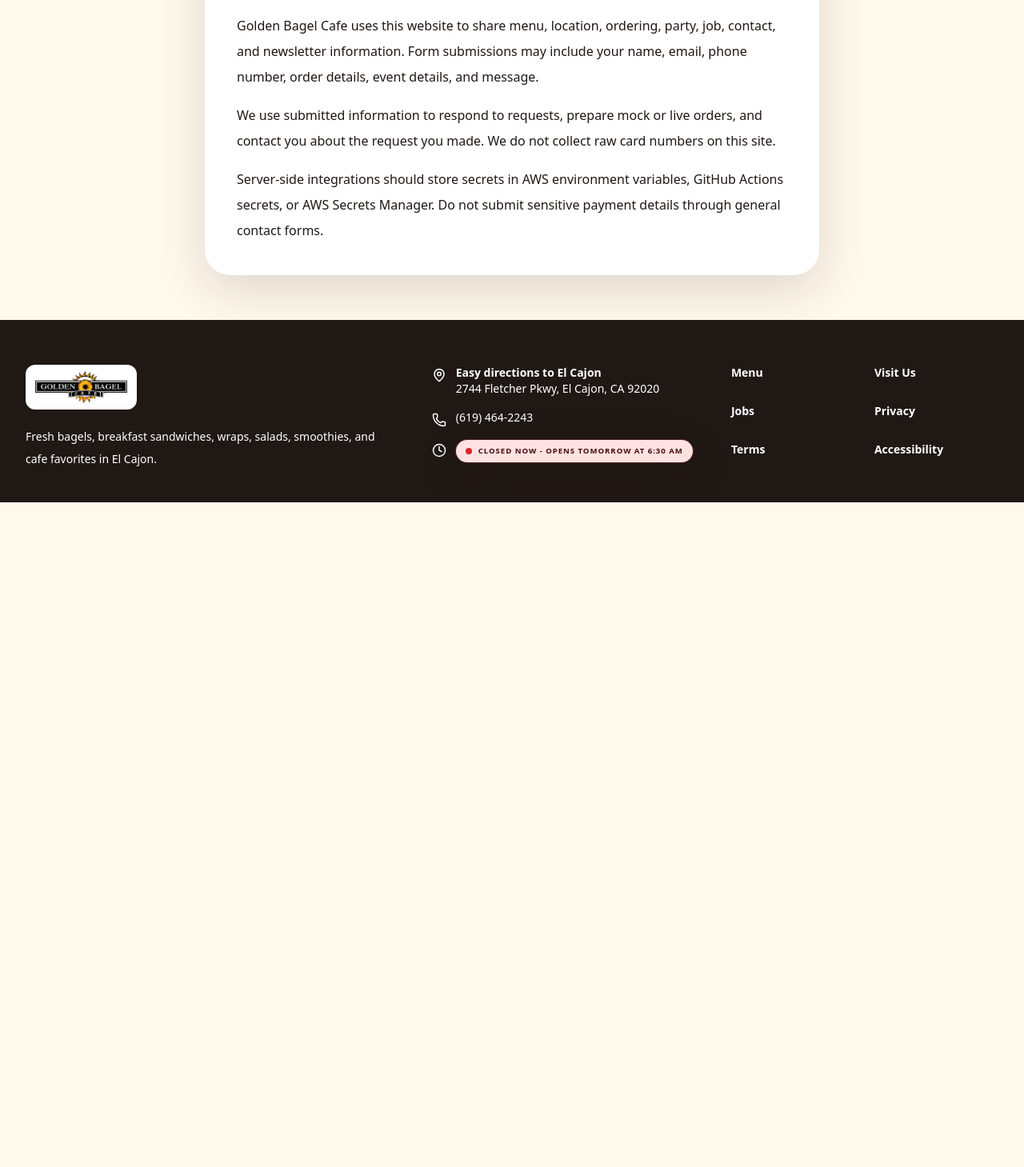
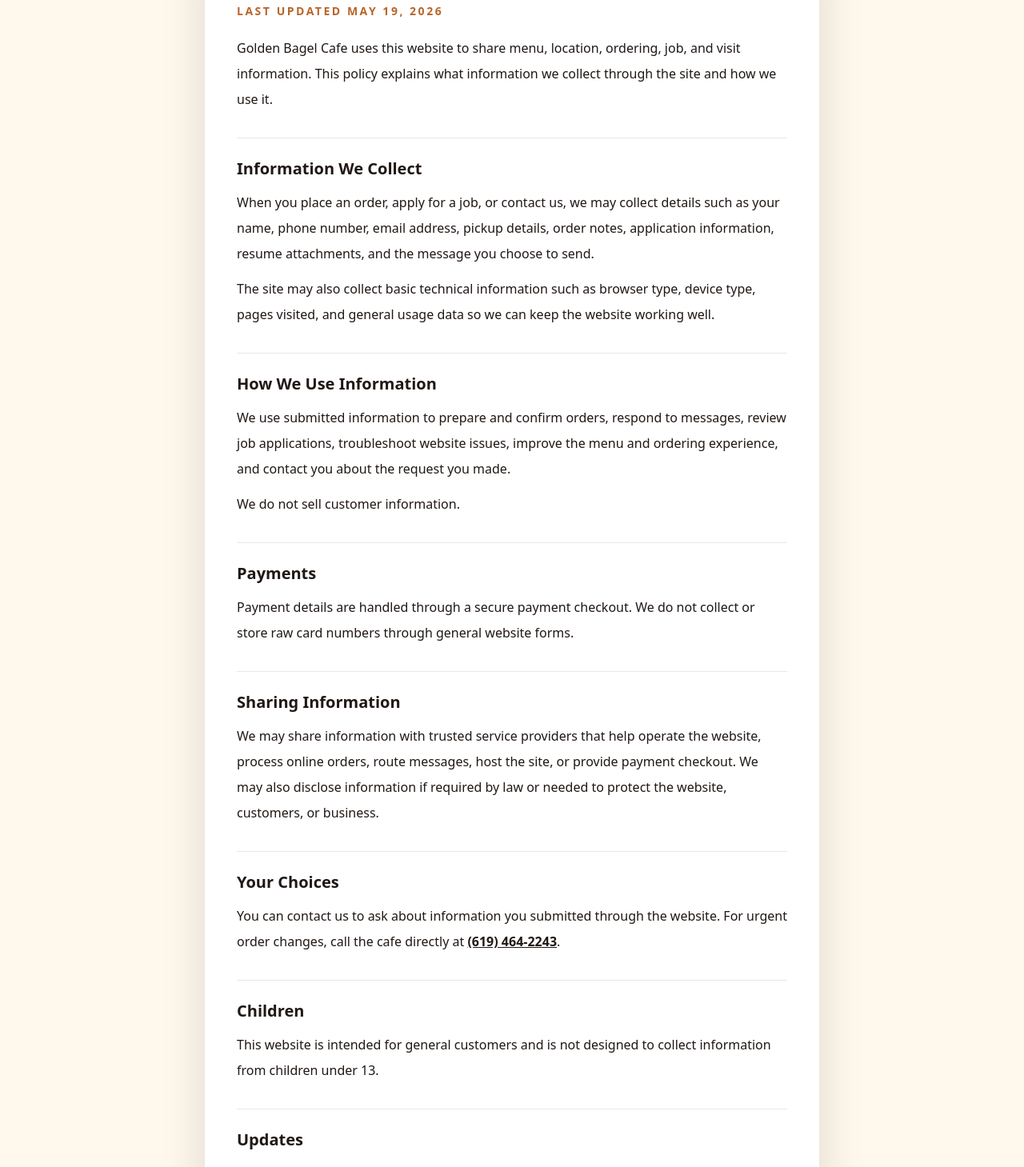
Before and after one commit to AnthonyBarbaro/goldenbagel, a Next.js app: page /privacy in a window 1280 px wide. Shown: the part 209-1668 px from the top of the page at 80% size. Before the commit the page ends 837 px from the top, so only its background shows below. Built offline with nearby package versions, Linux system fonts and the light colour scheme; no server answers.

Commit message:
Update policies and mobile navigation

```diff
--- a/src/app/accessibility/page.tsx
+++ b/src/app/accessibility/page.tsx
@@ -4,23 +4,61 @@
 
 export const metadata: Metadata = createPageMetadata(
   "Accessibility Statement",
-  "Accessibility statement for Golden Bagel Cafe website.",
+  "Accessibility statement and feedback contact information for the Golden Bagel Cafe website.",
   "/accessibility/"
 );
+
+const lastUpdated = "May 19, 2026";
+
+function AccessibilitySection({ title, children }: { title: string; children: React.ReactNode }) {
+  return (
+    <section className="mt-8 border-t border-charcoal/10 pt-6">
+      <h2 className="text-xl font-black text-charcoal">{title}</h2>
+      <div className="mt-3 space-y-3">{children}</div>
+    </section>
+  );
+}
 
 export default function AccessibilityPage() {
   return (
     <main className="bg-cream px-4 py-14 sm:px-6 lg:px-8">
       <article className="mx-auto max-w-3xl rounded-[2rem] bg-white p-6 leading-8 text-espresso/78 shadow-soft sm:p-10">
         <h1 className="font-serif text-4xl font-black text-charcoal">Accessibility Statement</h1>
+        <p className="mt-2 text-sm font-bold uppercase tracking-[0.18em] text-toast">Last updated {lastUpdated}</p>
         <p className="mt-5">
-          {siteConfig.name} aims to provide a website that is easy to use with keyboard navigation, screen readers, visible focus
-          states, readable contrast, labels for form fields, and reduced-motion support.
+          {siteConfig.name} wants the website to be usable by as many people as possible, including people using keyboards, screen
+          readers, magnification, voice control, or reduced-motion settings.
         </p>
-        <p className="mt-4">
-          If you have trouble using the site or need help placing a request, please call {siteConfig.phone}. Accessibility feedback
-          can be sent through the contact form on the Visit Us page.
-        </p>
+
+        <AccessibilitySection title="Our Goal">
+          <p>
+            We aim to follow practical accessibility practices based on WCAG guidance, including readable contrast, clear headings,
+            keyboard-friendly navigation, visible focus states, labeled form fields, text alternatives for meaningful images, and
+            layouts that work on mobile and desktop screens.
+          </p>
+        </AccessibilitySection>
+
+        <AccessibilitySection title="Ordering and Forms">
+          <p>
+            We try to keep ordering, job applications, and contact forms simple and usable with assistive technology. If a form or
+            checkout step is not working for you, call the cafe and we will help with the request directly.
+          </p>
+        </AccessibilitySection>
+
+        <AccessibilitySection title="Third-Party Tools">
+          <p>
+            Some features, such as maps, checkout, embedded media, or browser-level tools, may be provided by third parties. We do
+            not fully control those experiences, but we still want to help if you run into a barrier.
+          </p>
+        </AccessibilitySection>
+
+        <AccessibilitySection title="Feedback">
+          <p>
+            If you have trouble using the site, need information in another format, or want to report an accessibility issue, call{" "}
+            <a href={siteConfig.phoneHref} className="font-black text-charcoal underline">{siteConfig.phone}</a>. Please include
+            the page, device, browser, and a short description of what happened if you can.
+          </p>
+        </AccessibilitySection>
       </article>
     </main>
   );
--- a/src/app/privacy/page.tsx
+++ b/src/app/privacy/page.tsx
@@ -2,25 +2,85 @@
 import { siteConfig } from "@/config/site";
 import { createPageMetadata } from "@/lib/seo";
 
-export const metadata: Metadata = createPageMetadata("Privacy Policy", "Privacy policy for Golden Bagel Cafe website forms and ordering.", "/privacy/");
+export const metadata: Metadata = createPageMetadata(
+  "Privacy Policy",
+  "How Golden Bagel Cafe handles website forms, ordering details, and customer information.",
+  "/privacy/"
+);
+
+const lastUpdated = "May 19, 2026";
+
+function PolicySection({ title, children }: { title: string; children: React.ReactNode }) {
+  return (
+    <section className="mt-8 border-t border-charcoal/10 pt-6">
+      <h2 className="text-xl font-black text-charcoal">{title}</h2>
+      <div className="mt-3 space-y-3">{children}</div>
+    </section>
+  );
+}
 
 export default function PrivacyPage() {
   return (
     <main className="bg-cream px-4 py-14 sm:px-6 lg:px-8">
       <article className="mx-auto max-w-3xl rounded-[2rem] bg-white p-6 leading-8 text-espresso/78 shadow-soft sm:p-10">
         <h1 className="font-serif text-4xl font-black text-charcoal">Privacy Policy</h1>
+        <p className="mt-2 text-sm font-bold uppercase tracking-[0.18em] text-toast">Last updated {lastUpdated}</p>
         <p className="mt-5">
-          {siteConfig.name} uses this website to share menu, location, ordering, party, job, contact, and newsletter
-          information. Form submissions may include your name, email, phone number, order details, event details, and message.
+          {siteConfig.name} uses this website to share menu, location, ordering, job, and visit information. This policy explains
+          what information we collect through the site and how we use it.
         </p>
-        <p className="mt-4">
-          We use submitted information to respond to requests, prepare mock or live orders, and contact you about the request you
-          made. We do not collect raw card numbers on this site.
-        </p>
-        <p className="mt-4">
-          Server-side integrations should store secrets in AWS environment variables, GitHub Actions secrets, or AWS Secrets Manager.
-          Do not submit sensitive payment details through general contact forms.
-        </p>
+
+        <PolicySection title="Information We Collect">
+          <p>
+            When you place an order, apply for a job, or contact us, we may collect details such as your name, phone number, email
+            address, pickup details, order notes, application information, resume attachments, and the message you choose to send.
+          </p>
+          <p>
+            The site may also collect basic technical information such as browser type, device type, pages visited, and general
+            usage data so we can keep the website working well.
+          </p>
+        </PolicySection>
+
+        <PolicySection title="How We Use Information">
+          <p>
+            We use submitted information to prepare and confirm orders, respond to messages, review job applications, troubleshoot
+            website issues, improve the menu and ordering experience, and contact you about the request you made.
+          </p>
+          <p>We do not sell customer information.</p>
+        </PolicySection>
+
+        <PolicySection title="Payments">
+          <p>
+            Payment details are handled through a secure payment checkout. We do not collect or store raw card numbers through
+            general website forms.
+          </p>
+        </PolicySection>
+
+        <PolicySection title="Sharing Information">
+          <p>
+            We may share information with trusted service providers that help operate the website, process online orders, route
+            messages, host the site, or provide payment checkout. We may also disclose information if required by law or needed to
+            protect the website, customers, or business.
+          </p>
+        </PolicySection>
+
+        <PolicySection title="Your Choices">
+          <p>
+            You can contact us to ask about information you submitted through the website. For urgent order changes, call the cafe
+            directly at <a href={siteConfig.phoneHref} className="font-black text-charcoal underline">{siteConfig.phone}</a>.
+          </p>
+        </PolicySection>
+
+        <PolicySection title="Children">
+          <p>This website is intended for general customers and is not designed to collect information from children under 13.</p>
+        </PolicySection>
+
+        <PolicySection title="Updates">
+          <p>
+            We may update this policy as the website, ordering tools, or business needs change. The latest version will be posted on
+            this page.
+          </p>
+        </PolicySection>
       </article>
     </main>
   );
--- a/src/app/terms/page.tsx
+++ b/src/app/terms/page.tsx
@@ -2,22 +2,79 @@
 import { siteConfig } from "@/config/site";
 import { createPageMetadata } from "@/lib/seo";
 
-export const metadata: Metadata = createPageMetadata("Terms of Use", "Terms of use for Golden Bagel Cafe website and mock ordering.", "/terms/");
+export const metadata: Metadata = createPageMetadata(
+  "Terms of Use",
+  "Terms for using the Golden Bagel Cafe website, menu, online ordering, and forms.",
+  "/terms/"
+);
+
+const lastUpdated = "May 19, 2026";
+
+function TermsSection({ title, children }: { title: string; children: React.ReactNode }) {
+  return (
+    <section className="mt-8 border-t border-charcoal/10 pt-6">
+      <h2 className="text-xl font-black text-charcoal">{title}</h2>
+      <div className="mt-3 space-y-3">{children}</div>
+    </section>
+  );
+}
 
 export default function TermsPage() {
   return (
     <main className="bg-cream px-4 py-14 sm:px-6 lg:px-8">
       <article className="mx-auto max-w-3xl rounded-[2rem] bg-white p-6 leading-8 text-espresso/78 shadow-soft sm:p-10">
         <h1 className="font-serif text-4xl font-black text-charcoal">Terms of Use</h1>
+        <p className="mt-2 text-sm font-bold uppercase tracking-[0.18em] text-toast">Last updated {lastUpdated}</p>
         <p className="mt-5">
-          This website is provided for menu browsing, contact, event requests, job applications, newsletter signup, and
-          mock ordering for {siteConfig.name}.
+          These terms apply when you use the {siteConfig.name} website to browse the menu, place an online order, request
+          information, apply for a job, or contact the cafe.
         </p>
-        <p className="mt-4">
-          Prices, availability, hours, and menu details may change. Mock ordering mode does not collect payment or guarantee order
-          preparation until the online checkout flow is configured.
-        </p>
-        <p className="mt-4">For urgent questions, call the cafe directly at {siteConfig.phone}.</p>
+
+        <TermsSection title="Menu, Prices, and Availability">
+          <p>
+            Menu items, prices, sizes, ingredients, modifiers, taxes, fees, pickup times, and availability may change without
+            notice. We do our best to keep the website accurate, but in-store availability and final checkout details control.
+          </p>
+        </TermsSection>
+
+        <TermsSection title="Online Orders">
+          <p>
+            Online orders are for pickup at the selected cafe. An order is not final until the checkout process is completed and the
+            order is accepted. If the cafe is closed, the site may offer future pickup windows instead of ASAP ordering.
+          </p>
+          <p>
+            Please review your order carefully before payment. For urgent changes or questions after ordering, call{" "}
+            <a href={siteConfig.phoneHref} className="font-black text-charcoal underline">{siteConfig.phone}</a>.
+          </p>
+        </TermsSection>
+
+        <TermsSection title="Payments and Refunds">
+          <p>
+            Payment is handled through a secure checkout. Refunds, cancellations, substitutions, and order adjustments are handled by
+            the cafe based on the order status and the situation.
+          </p>
+        </TermsSection>
+
+        <TermsSection title="Allergens and Dietary Information">
+          <p>
+            Our food may contain or come into contact with common allergens, including wheat, dairy, eggs, soy, fish, tree nuts,
+            peanuts, and sesame. If you have an allergy or dietary concern, call the cafe before ordering.
+          </p>
+        </TermsSection>
+
+        <TermsSection title="Job Applications and Messages">
+          <p>
+            Submitting a job application or message does not guarantee an interview, employment, order, event booking, or response by
+            a specific time. Please do not submit sensitive payment information through general forms.
+          </p>
+        </TermsSection>
+
+        <TermsSection title="Website Use">
+          <p>
+            Do not misuse the website, interfere with ordering, attempt to access private systems, or submit false, harmful, or
+            unlawful content. We may update, pause, or remove parts of the website at any time.
+          </p>
+        </TermsSection>
       </article>
     </main>
   );
--- a/src/components/layout/Header.tsx
+++ b/src/components/layout/Header.tsx
@@ -1,11 +1,23 @@
+"use client";
+
 import Image from "next/image";
 import Link from "next/link";
-import { Phone } from "lucide-react";
+import { Menu, Phone, X } from "lucide-react";
+import { useState } from "react";
 import { navItems, siteConfig } from "@/config/site";
 import { Button } from "@/components/ui/Button";
 import { CartButton } from "@/components/layout/CartButton";
 
+const mobileMenuLinks = [
+  ...navItems,
+  { href: "/privacy", label: "Privacy" },
+  { href: "/terms", label: "Terms" },
+  { href: "/accessibility", label: "Accessibility" }
+];
+
 export function Header() {
+  const [isOpen, setIsOpen] = useState(false);
+
   return (
     <>
       <header className="fixed inset-x-0 top-0 z-50 border-b border-charcoal/10 bg-cream/92 backdrop-blur-xl">
@@ -40,6 +52,38 @@
             </Button>
             <CartButton />
           </div>
+
+          <button
+            type="button"
+            aria-label={isOpen ? "Close menu" : "Open menu"}
+            aria-expanded={isOpen}
+            className="flex h-11 w-11 items-center justify-center rounded-full bg-white text-charcoal shadow-sm ring-1 ring-charcoal/10 sm:hidden"
+            onClick={() => setIsOpen((current) => !current)}
+          >
+            {isOpen ? <X aria-hidden="true" size={21} /> : <Menu aria-hidden="true" size={21} />}
+          </button>
+        </div>
+
+        <div
+          className={`border-t border-charcoal/10 bg-charcoal text-white shadow-[0_18px_45px_rgba(32,24,20,0.22)] transition sm:hidden ${
+            isOpen ? "max-h-96 opacity-100" : "max-h-0 overflow-hidden opacity-0"
+          }`}
+        >
+          <div className="px-4 py-3">
+            <p className="mb-2 text-xs font-black uppercase tracking-[0.22em] text-honey">Golden Bagel</p>
+            <nav aria-label="Mobile menu" className="grid grid-cols-2 gap-1">
+              {mobileMenuLinks.map((item) => (
+                <Link
+                  key={item.href}
+                  href={item.href}
+                  className="rounded-2xl px-3 py-3 text-sm font-black text-white transition hover:bg-white/10"
+                  onClick={() => setIsOpen(false)}
+                >
+                  {item.label}
+                </Link>
+              ))}
+            </nav>
+          </div>
         </div>
       </header>
       <div className="h-[69px]" aria-hidden="true" />
--- a/src/components/layout/MobileBottomBar.tsx
+++ b/src/components/layout/MobileBottomBar.tsx
@@ -1,12 +1,12 @@
 "use client";
 
 import Link from "next/link";
-import { MapPin, Menu, Phone, ShoppingBag } from "lucide-react";
+import { CookingPot, MapPin, Phone, ShoppingBag } from "lucide-react";
 import { directionsUrl, siteConfig } from "@/config/site";
 import { useCart } from "@/lib/cart";
 
 const actions = [
-  { href: "/menu", label: "Menu", icon: Menu },
+  { href: "/menu", label: "Food", icon: CookingPot },
   { href: siteConfig.phoneHref, label: "Call", icon: Phone },
   { href: directionsUrl, label: "Directions", icon: MapPin },
   { href: "/order", label: "Cart", icon: ShoppingBag }
--- a/src/components/visit/VisitHero.tsx
+++ b/src/components/visit/VisitHero.tsx
@@ -6,7 +6,7 @@
 import { businessAddress, onlineOrderUrl, primaryLocation, siteConfig } from "@/config/site";
 import { getGoogleMapsDirectionsUrl } from "@/lib/maps";
 
-const storefrontSources = ["/goldenbagels/visit/storefront.jpg", "/goldenbagels/gallery/storefront.jpg", "/goldenbagels/hero/storefront.jpg"] as const;
+const storefrontSources = ["/goldenbagels/gallery/storefront.jpg", "/goldenbagels/hero/storefront.jpg"] as const;
 
 export function VisitHero() {
   const [imageIndex, setImageIndex] = useState(0);
```
Also changed, not shown: src/components/visit/VisitPhotoGallery.tsx (+8 -20 lines), src/data/visitPhotos.ts (+9 -23 lines).
